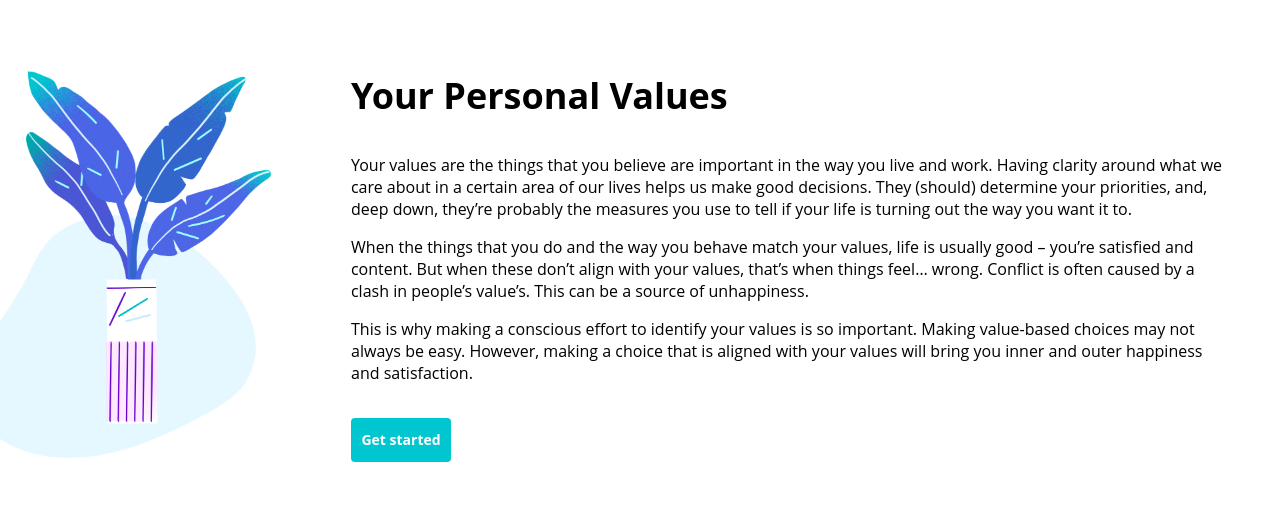
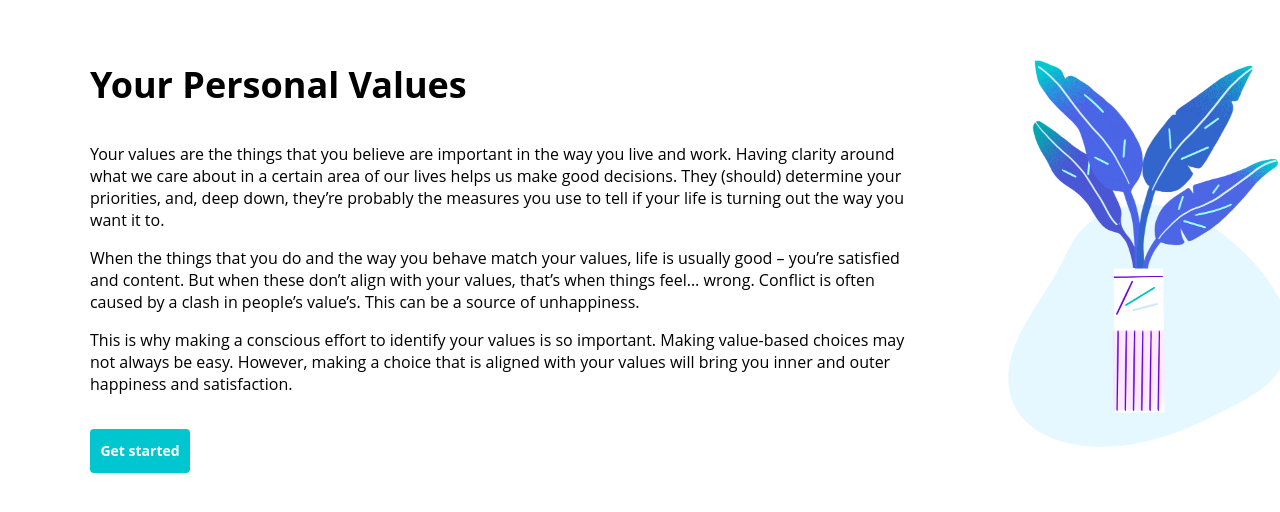
Before and after one commit to janeabernethy/values, a React (Create React App) app: page /#/ in a window 1280 px wide. Shown: the part 134-646 px from the top of the page. Built offline with nearby package versions, Linux system fonts and the light colour scheme.

Commit message:
Cover and add option page layout updates

```diff
--- a/src/CoverPage.css
+++ b/src/CoverPage.css
@@ -20,15 +20,15 @@
 }
 
 .coverImageContainer {
-    min-width: 306px;
+    min-width: 272px;
     min-height: 387px;
-    max-width: 306px;
+    max-width: 272px;
     max-height: 387px;
 }
 
 .coverInfoContainer {
-    padding-left: 45px;
-    padding-right: 45px;
+    padding-left: 90px;
+    padding-right: 90px;
     display: flex;
     justify-content: center;
     flex-direction: column;
--- a/src/CoverPage.tsx
+++ b/src/CoverPage.tsx
@@ -10,9 +10,7 @@ export class CoverPage extends React.Component<RouteComponentProps> {
     render() {
         return(
         <div className="coverContent">
-            <div className="coverImageContainer">
-                <img src={vase} id="coverVase" />
-            </div>
+
             <div className="coverInfoContainer">
 
 
@@ -35,6 +33,9 @@ export class CoverPage extends React.Component<RouteComponentProps> {
                         <button className="valueSubmit getStarted">Get started</button>
                     </Link>
             </div>
+            <div className="coverImageContainer">
+                <img src={vase} id="coverVase" />
+            </div>
         </div>
         )
     }
--- a/src/Options.css
+++ b/src/Options.css
@@ -29,7 +29,8 @@
 }
 
 .vaseImg {
-    position: relative;
+    /* position: relative; */
+    z-index: 100;
     max-width: 320px;
     bottom: 0;
 }
@@ -38,72 +39,72 @@
     position: absolute;
     width: 320px;
     bottom: 0;
-    left: 0;
     transform: translate(0, 200px) rotate(10deg);
     opacity: 0;
+    z-index: -1;
 }
 
 #branch2 {
     position: absolute;
     width: 320px;
     bottom: 0;
-    left: 0;
     transform: translate(0, 200px) rotate(-12deg);
     opacity: 0;
+    z-index: -2;
 }
 
 #branch3 {
     position: absolute;
     width: 320px;
     bottom: 0;
-    left: 0;
     transform: translate(0, 250px) rotate(-6deg);
     opacity: 0;
+    z-index: -3;
 }
 
 #branch4 {
     position: absolute;
     width: 320px;
     bottom: 0;
-    left: 0;
     transform: translate(0, 135px) rotate(12deg);
     opacity: 0;
+    z-index: -4;
 }
 
 #branch5 {
     position: absolute;
     width: 320px;
     bottom: 0;
-    left: 0;
     transform: translate(0, 100px) rotate(-18deg);
     opacity: 0;
+    z-index: -5;
 }
 
 #branch6 {
     position: absolute;
     width: 320px;
     bottom: 0;
-    left: 0;
     transform: translate(70px, 100px) rotate(12deg);
     opacity: 0;
+    z-index: -6;
 }
 
 #branch7 {
     position: absolute;
     width: 320px;
     bottom: 0;
-    left: 0;
     transform: translate(-70px, 100px) rotate(-12deg);
     opacity: 0;
+    z-index: -7;
 }
 
 #branch8 {
     position: absolute;
     width: 320px;
     bottom: 0;
-    left: 0;
     transform: translate(0px, 250px);
     opacity: 0;
+    z-index: -8;
 }
 
 
@@ -135,7 +136,6 @@
 .optionsInput {
     display: block;
     width: 100%;
-    padding-right: 72px;
     padding-left: 72px;
     margin-top: auto;
     margin-bottom: auto;
--- a/src/Options.tsx
+++ b/src/Options.tsx
@@ -157,19 +157,7 @@ export class Options extends React.Component<RouteComponentProps<OptionsProps>>
     const currentOption = getValues().filter(value => value.key === key)[0];
     return (
       <div className="optionsInputContainer">
-        <div className="optionsPanel">
-          <div className="branches">
-          <img id="branch1" src={branch1} />
-          <img id="branch2" src={branch2} />
-          <img id="branch3" src={branch3} />
-          <img id="branch4" src={branch4} />
-          <img id="branch5" src={branch5} />
-          <img id="branch6" src={branch6} />
-          <img id="branch7" src={branch7} />
-          <img id="branch8" src={branch8} />
-          <img className="vaseImg" src={vase} />
-        </div>
-        </div>
+
         <div className="optionsInput">
         <div className="optionsHeader">Your {currentOption.name} Values</div>
           <div className="optionsRules">Ask yourself ‘what is important to me in my {currentOption.name}?’ several times until you run out of answers. List each answer.</div>
@@ -187,6 +175,19 @@ export class Options extends React.Component<RouteComponentProps<OptionsProps>>
             <input type="submit" className="valueSubmit" value="Next" disabled={this.submitDisabled()}/>
         </form>
       </div>
+      <div className="optionsPanel">
+          <div className="branches">
+          <img id="branch1" src={branch1} />
+          <img id="branch2" src={branch2} />
+          <img id="branch3" src={branch3} />
+          <img id="branch4" src={branch4} />
+          <img id="branch5" src={branch5} />
+          <img id="branch6" src={branch6} />
+          <img id="branch7" src={branch7} />
+          <img id="branch8" src={branch8} />
+          <img className="vaseImg" src={vase} />
+        </div>
+        </div>
       </div>
     );
   }
```
Also changed, not shown: src/Images/Cover/CoverVase.png.
